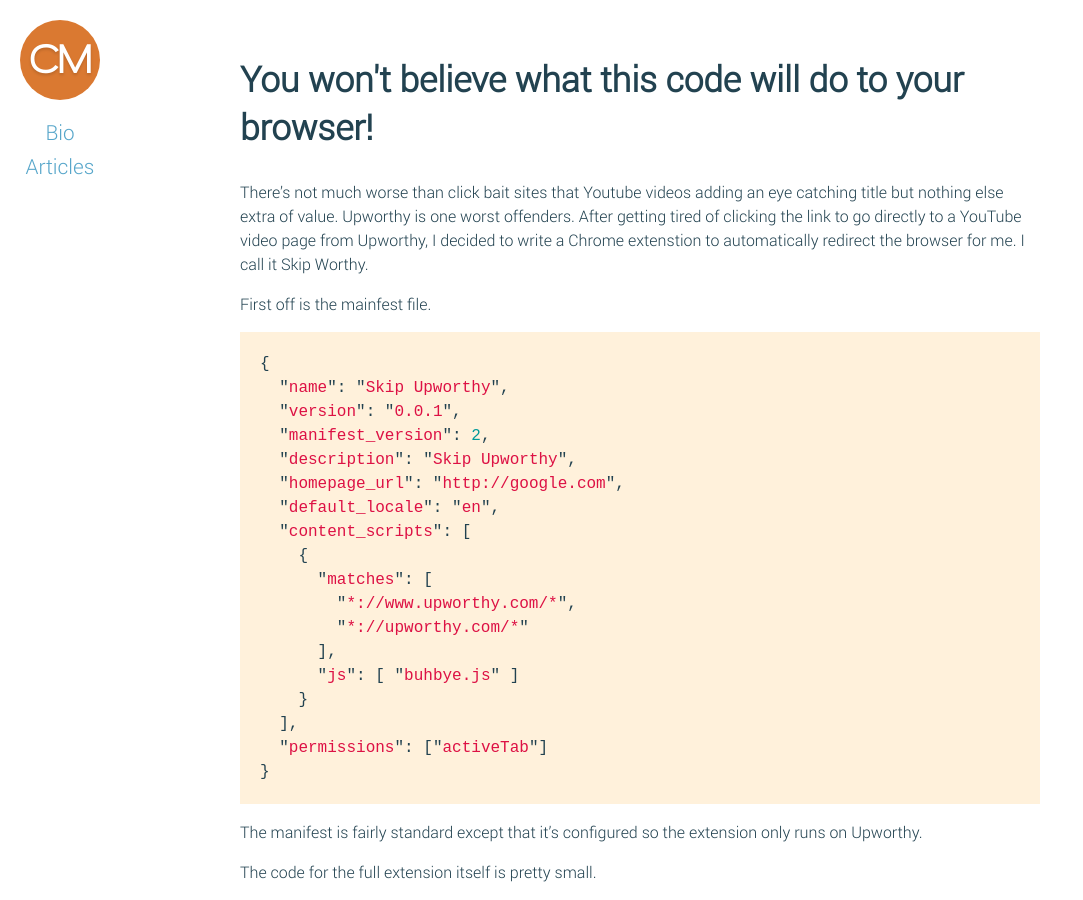
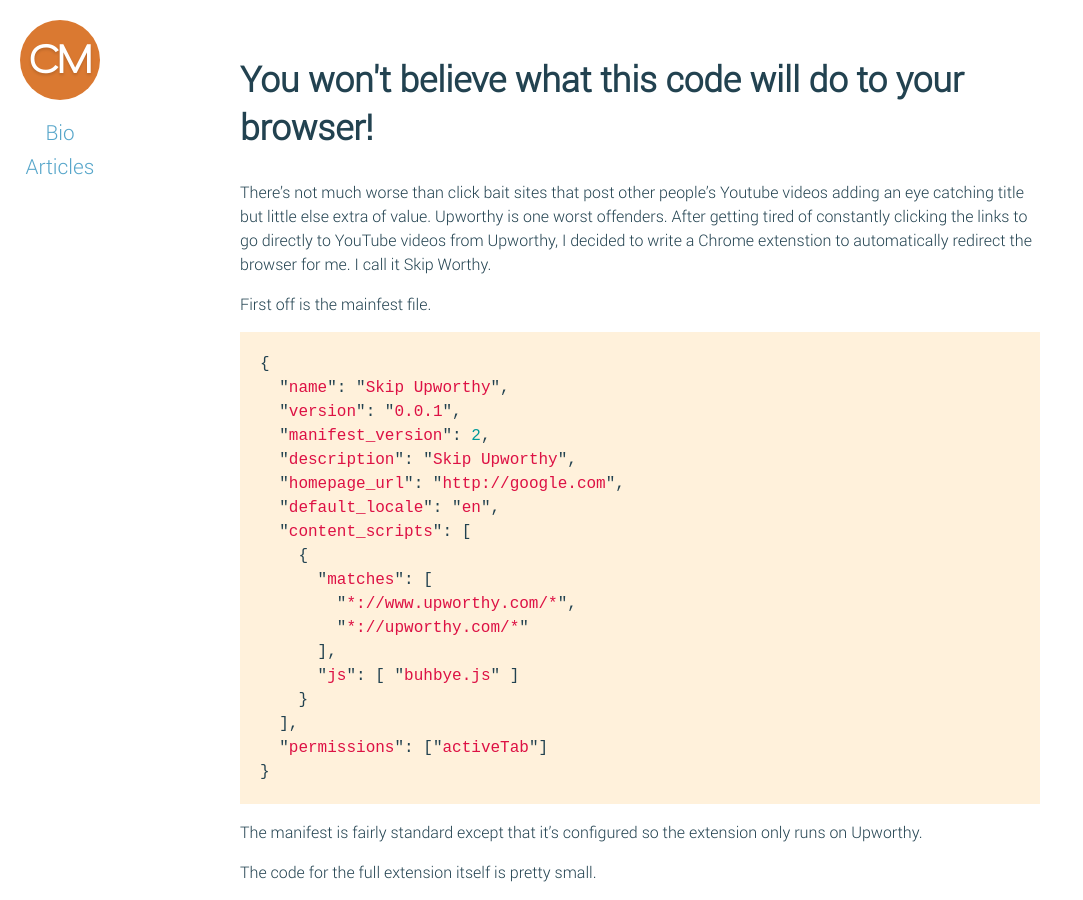
Before and after one commit to craigmaslowski/craigmaslowski.github.io, a Jekyll site: the page built from _posts/2014-12-19-you-wont-believe-what-this-code-will-do-to-your-browser.markdown, in a window 1280 px wide and 900 px high. Shown: the whole window, without its empty margins (0-1083 px from the left). Built offline with Jekyll 4.4.1, drawn with Linux system fonts in a browser that asks for light colours; comment, search, counter and statistics services are not loaded.

Commit message:
fixed errors in post

```diff
--- a/_posts/2014-12-19-you-wont-believe-what-this-code-will-do-to-your-browser.markdown
+++ b/_posts/2014-12-19-you-wont-believe-what-this-code-will-do-to-your-browser.markdown
@@ -7,10 +7,10 @@
 tags: [javascript, chromeextension]
 ---
 
-There's not much worse than click bait sites that Youtube videos adding an eye catching title but
-nothing else extra of value. Upworthy is one worst offenders. After getting tired of clicking the
-link to go directly to a YouTube video page from Upworthy, I decided to write a Chrome extenstion
-to automatically redirect the browser for me. I call it Skip Worthy.
+There's not much worse than click bait sites that post other people's Youtube videos adding an eye
+catching title but little else extra of value. Upworthy is one worst offenders. After getting tired
+of constantly clicking the links to go directly to YouTube videos from Upworthy, I decided to write
+a Chrome extenstion to automatically redirect the browser for me. I call it Skip Worthy.
 
 First off is the mainfest file.
 
```
